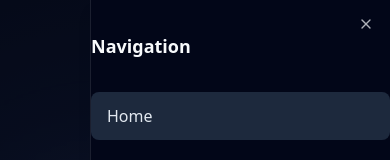
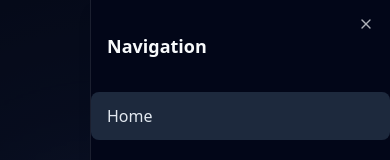
Before and after one commit to markodowd/markodowd-portfolio, a Next.js app: page / in a window 390 px wide. Both pictures are taken after a click on the button "Open menu". Shown: the top 160 px of the page. Built offline with nearby package versions, Linux system fonts and the light colour scheme.

Commit message:
style: mobile navbar tweak

```diff
--- a/components/Navbar.tsx
+++ b/components/Navbar.tsx
@@ -125,7 +125,7 @@ export default function Navbar() {
             </SheetTrigger>
             <SheetContent side="right" className="w-[300px] sm:w-[400px]">
               <div className="flex flex-col gap-4 mt-8">
-                <div className="mb-4">
+                <div className="mb-4 px-4">
                   <SheetTitle className="text-lg font-semibold">Navigation</SheetTitle>
                 </div>
                 {navLinks.map((link) => {
```
